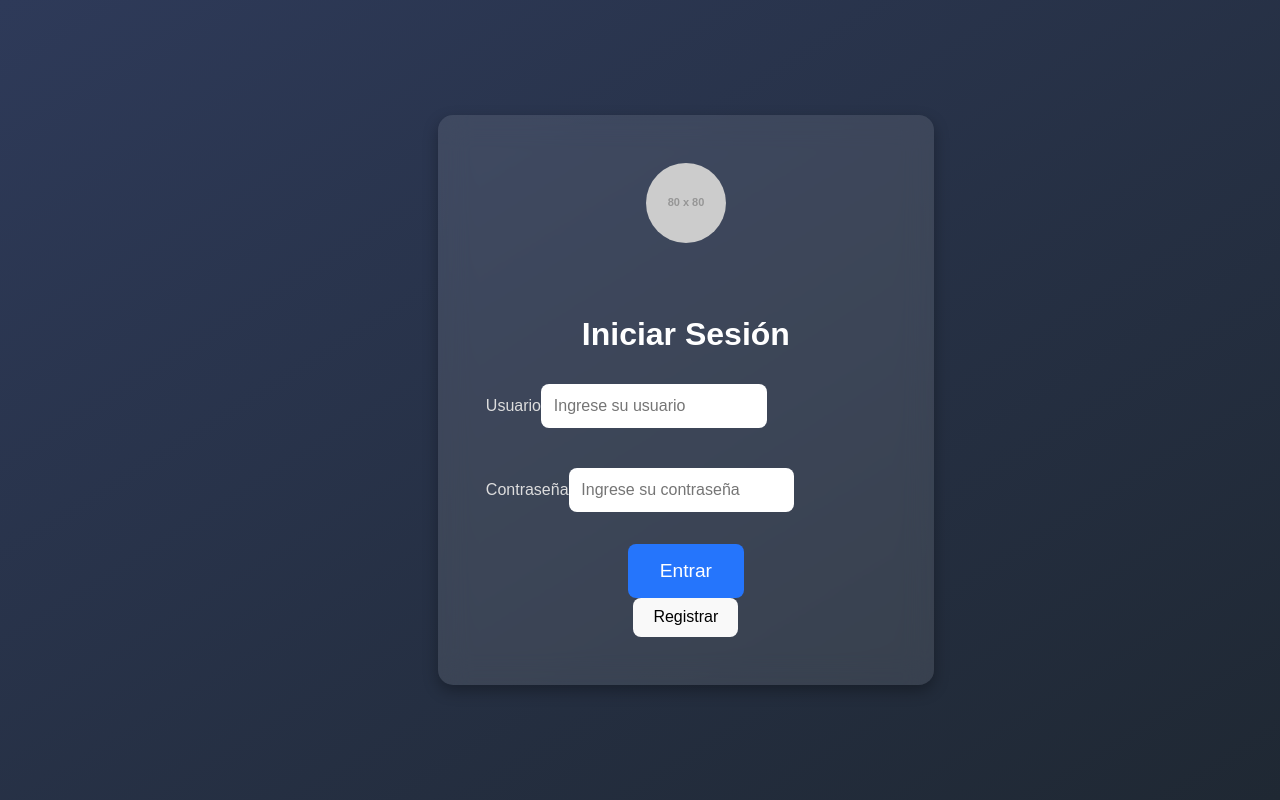
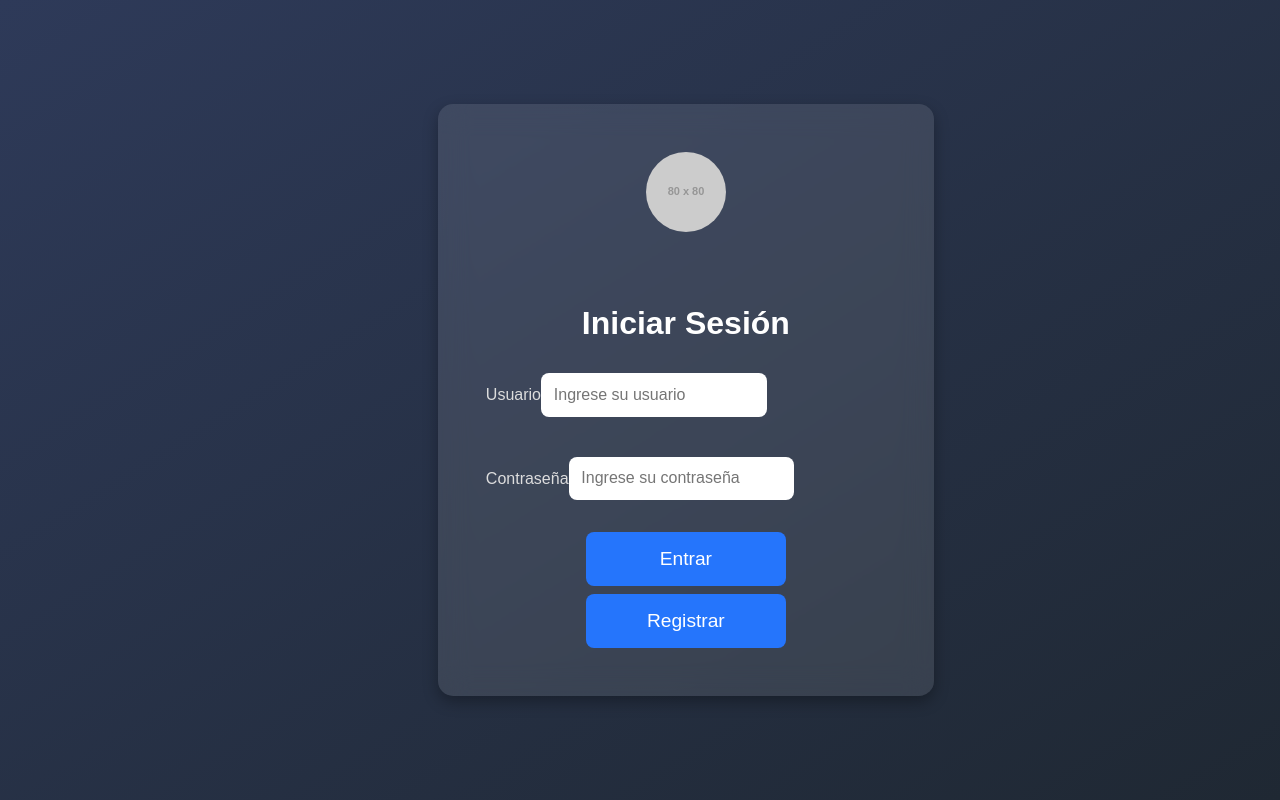
Before and after one commit to SamyAguilar/LluviaEstrellas, a React (Vite) app in the folder interfaz/LluviaPalabras/: page / in a window 1280 px wide. Built offline with nearby package versions, Linux system fonts and the light colour scheme.

Commit message:
cambio de disenio

```diff
--- a/interfaz/LluviaPalabras/src/components/Login.css
+++ b/interfaz/LluviaPalabras/src/components/Login.css
@@ -68,9 +68,27 @@ body {
     font-size: 1.2rem;
     cursor: pointer;
     transition: background 0.3s ease;
+    width: 200px;
   }
 
   .login-button:hover {
+    background: #1a5cbf;
+  }
+
+  .register-button {
+    background: #2575fc;
+    color: white;
+    border: none;
+    padding: 1rem 2rem; /* Botón más grande */
+    border-radius: 8px;
+    font-size: 1.2rem;
+    cursor: pointer;
+    transition: background 0.3s ease;
+    margin-top: 8px;
+    width: 200px;
+  }
+
+  .register-button:hover {
     background: #1a5cbf;
   }
 
--- a/interfaz/LluviaPalabras/src/components/Login.jsx
+++ b/interfaz/LluviaPalabras/src/components/Login.jsx
@@ -60,7 +60,7 @@ const Login = () => {
         <h1>Iniciar Sesión</h1>
         <form onSubmit={handleLogin}>
           <div className="input-group">
-            <label htmlFor="username">Usuario</label>
+            <label htmlFor="username" >Usuario</label>
             <input
               type="text"
               id="username"
```
